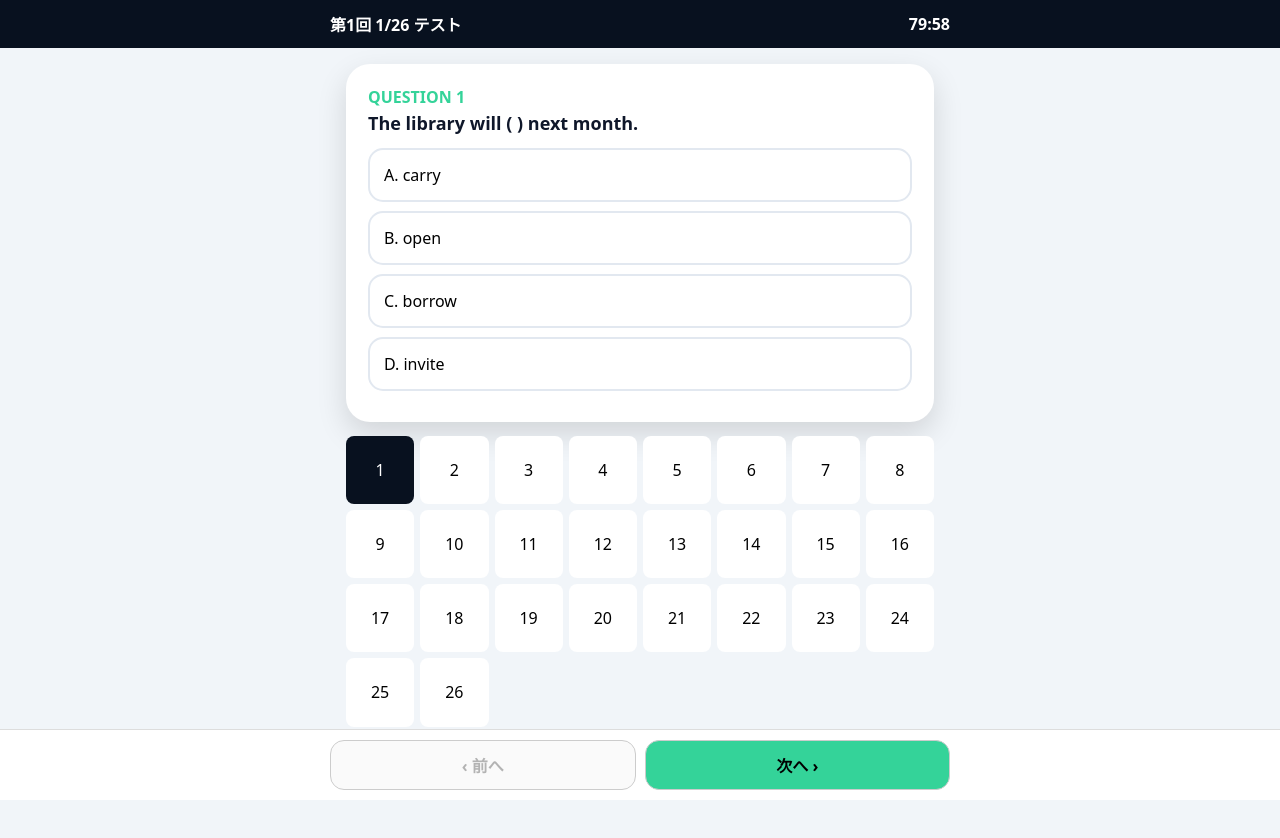
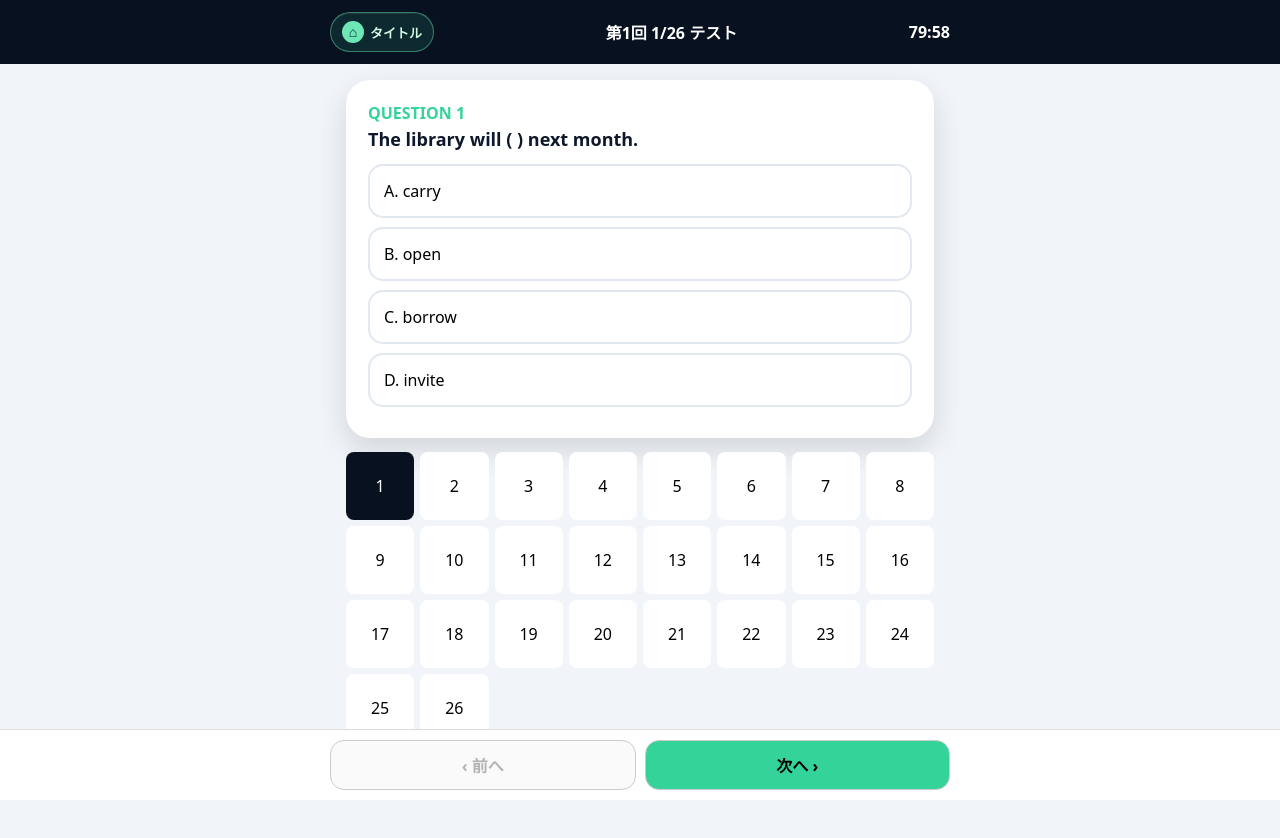
Before and after one commit to fusion776z-del/eiken-pre2, a plain HTML site: page index.html in a window 1280 px wide. Both pictures are taken after a click on the button "開始する". Drawn offline with Linux system fonts and the light colour scheme.

Commit message:
Add files via upload

```diff
--- a/index.html
+++ b/index.html
@@ -199,6 +199,44 @@
         border-radius: 14px;
         border: 1px solid #ccc;
         font-weight: 800;
+      }
+
+      .back-title {
+        display: inline-flex;
+        align-items: center;
+        gap: 6px;
+        min-height: 38px;
+        padding: 8px 11px;
+        color: #d1fae5;
+        font-size: 13px;
+        font-weight: 800;
+        background: rgba(52, 211, 153, 0.12);
+        border: 1px solid rgba(110, 231, 183, 0.45);
+        border-radius: 999px;
+        box-shadow: inset 0 1px 0 rgba(255, 255, 255, 0.08);
+        transition:
+          background 0.2s ease,
+          transform 0.2s ease;
+      }
+
+      .back-title:hover {
+        background: rgba(52, 211, 153, 0.22);
+      }
+
+      .back-title:active {
+        transform: scale(0.96);
+      }
+
+      .back-title-icon {
+        display: grid;
+        place-items: center;
+        width: 22px;
+        height: 22px;
+        color: #052e2b;
+        font-size: 14px;
+        line-height: 1;
+        background: #6ee7b7;
+        border-radius: 50%;
       }
     </style>
   </head>
@@ -220,7 +258,18 @@
     </section>
     <section id="exam" class="hide">
       <header>
-        <div class="wrap row"><b id="where"></b><b id="time">80:00</b></div>
+        <div class="wrap row">
+          <button
+            id="back-title"
+            class="back-title"
+            aria-label="タイトル画面へ戻る"
+          >
+            <span class="back-title-icon" aria-hidden="true">⌂</span>
+            <span>タイトル</span>
+          </button>
+          <b id="where"></b>
+          <b id="time">80:00</b>
+        </div>
       </header>
       <main class="wrap main">
         <div class="card">
@@ -1729,6 +1778,34 @@
             `<div class="feedback ${q.c ? (ans[n] === q.a ? "ok" : "ng") : "sample"}"><b>${n + 1}. ${q.s}</b>${detail(q)}</div>`,
         ).join("");
       }
+      function returnToTitle() {
+        const hasAnswers = Object.keys(ans).length > 0;
+        const message = hasAnswers
+          ? "タイトル画面に戻ります。現在の解答は消去されます。よろしいですか？"
+          : "タイトル画面に戻りますか？";
+
+        if (!window.confirm(message)) return;
+
+        if (timer) {
+          clearInterval(timer);
+          timer = null;
+        }
+
+        $("#exam").classList.add("hide");
+        $("#result").classList.add("hide");
+        $("#start").classList.remove("hide");
+
+        sec = 4800;
+        i = 0;
+        ans = {};
+        seen = {};
+        Q = [];
+        $("#time").textContent = "80:00";
+        window.scrollTo(0, 0);
+      }
+
+      $("#back-title").onclick = returnToTitle;
+
       $("#go").onclick = () => {
         load();
         $("#start").classList.add("hide");
```
